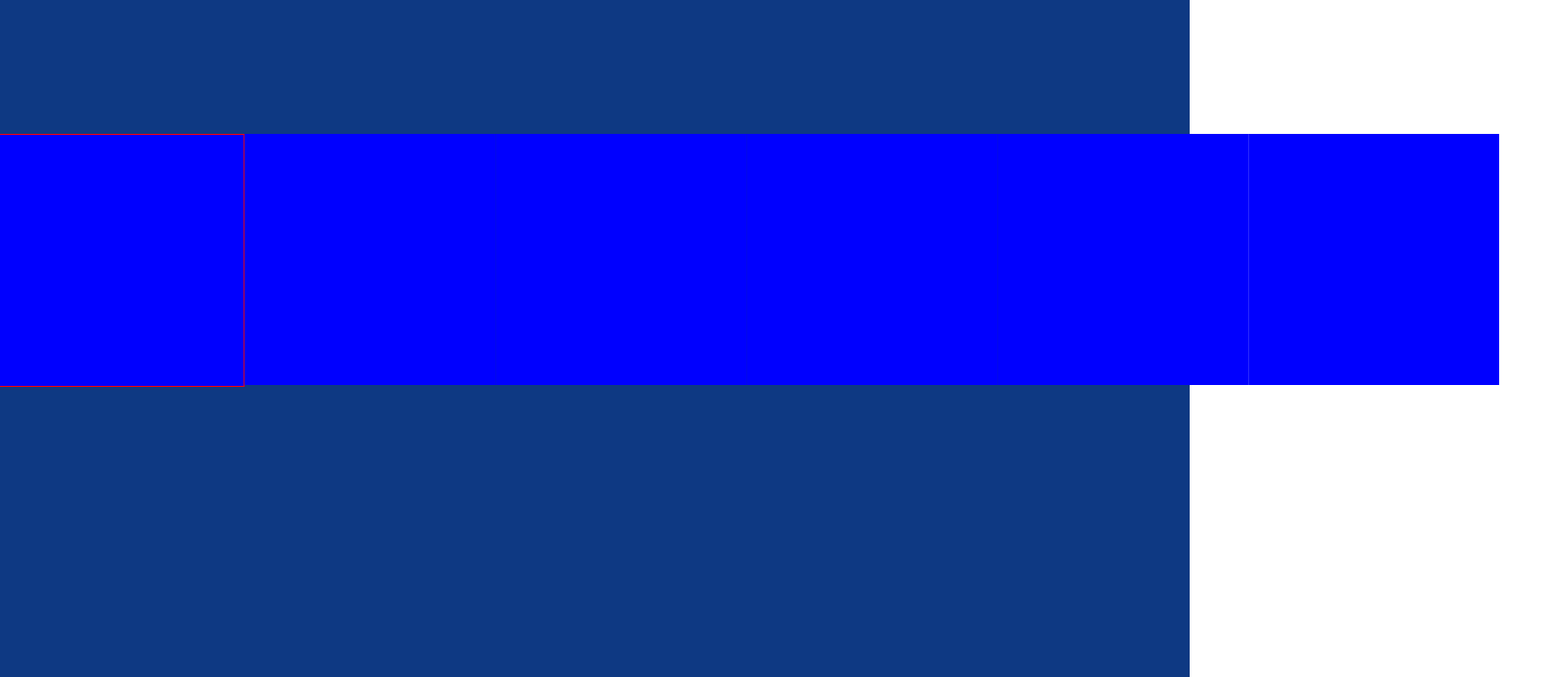
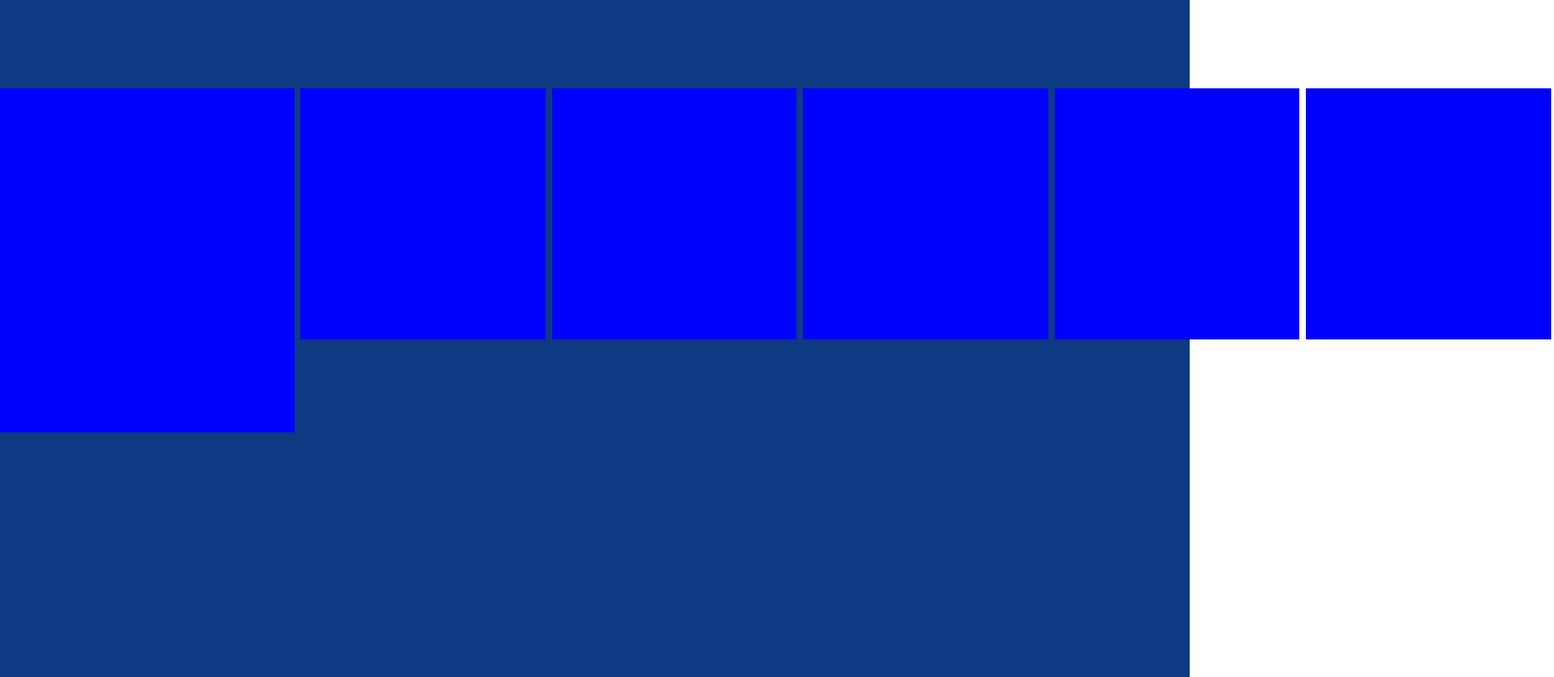
Before and after one commit to romlacerda/ps4_interface, a React (Create React App) app: page / in a window 1280 px wide. Shown: the top 728 px of the page at 93% size, 1672 px wide, since content can reach past the window. Built offline with nearby package versions, Linux system fonts and the light colour scheme.

Commit message:
feat: width and height transition on select

```diff
--- a/src/components/Box/styles.js
+++ b/src/components/Box/styles.js
@@ -1,14 +1,11 @@
 import styled from 'styled-components';
 
 const Box = styled.div`
-  width: 270px;
-  height: 270px;
+  height: ${(props) => (props.selected ? '370px' : '270px')};
+  width: ${(props) => (props.selected ? '370px' : '270px')};
   background-color: blue;
-  /* margin: 0.2%; */
-  border: ${(props) => {
-    console.log(props);
-    return (props.selected ? '1px solid red' : '');
-  }}
+  margin: 0.2%;
+  transition: width 0.2s, height 0.2s;
 
 `;
 
```
